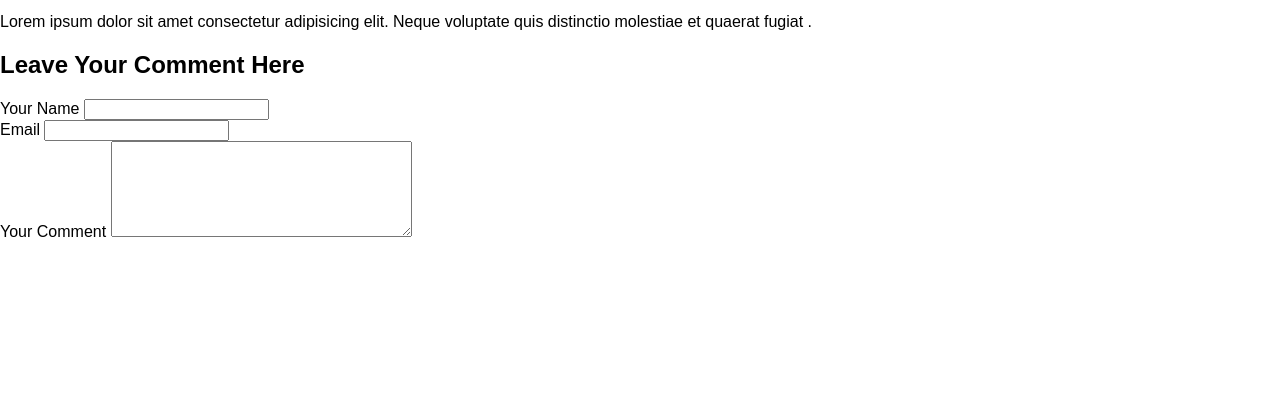
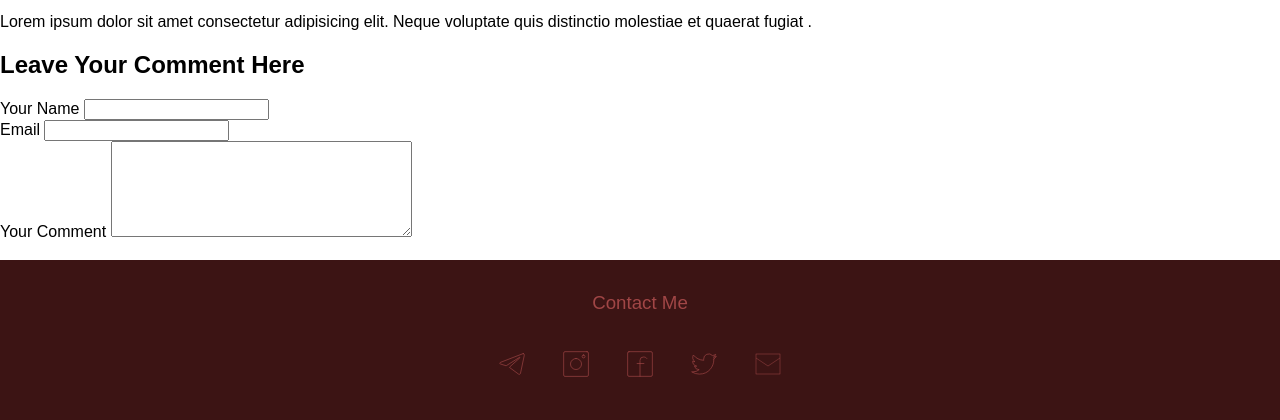
Before and after one commit to Samuel-Tefera/my-site, a Django app: template blog/templates/blog/post-detail.html in a window 1280 px wide. Shown: the part 1664-2084 px from the top of the page. Before the commit the page ends 1905 px from the top, so only its background shows below. Run offline with Django 5.2, Linux system fonts and the light colour scheme; the template is opened without the code that fills it, so the values that code supplies are empty.

Commit message:
add footer section

```diff
--- a/blog/templates/blog/post-detail.html
+++ b/blog/templates/blog/post-detail.html
@@ -97,5 +97,50 @@
             </form>
         </div>
     </section>
+    <footer class="footer">
+        <h3>Contact Me</h3>
+        <div class="social-links">
+            <a class="social-icon" href="#"><svg width="800px" height="800px" viewBox="0 0 48 48" id="Layer_2"
+                    data-name="Layer 2" xmlns="http://www.w3.org/2000/svg" fill="none" stroke="#000" stroke-linecap="round"
+                    stroke-linejoin="round">
+                    <path
+                        d="M40.83,8.48c1.14,0,2,1,1.54,2.86l-5.58,26.3c-.39,1.87-1.52,2.32-3.08,1.45L20.4,29.26a.4.4,0,0,1,0-.65L35.77,14.73c.7-.62-.15-.92-1.07-.36L15.41,26.54a.46.46,0,0,1-.4.05L6.82,24C5,23.47,5,22.22,7.23,21.33L40,8.69a2.16,2.16,0,0,1,.83-.21Z" />
+                </svg></a>
+            <a class="social-icon" href="#">
+                <svg width="800px" height="800px" viewBox="0 0 48 48" id="Layer_2" data-name="Layer 2"
+                    xmlns="http://www.w3.org/2000/svg" fill="none" strock="#000" stroke-linecap="round"
+                    stroke-linejoin="round">
+                    <path class="cls-2" d="M35.38,10.46a2.19,2.19,0,1,0,2.16,2.22v-.06A2.18,2.18,0,0,0,35.38,10.46Z" />
+                    <path class="cls-2"
+                        d="M40.55,5.5H7.45a2,2,0,0,0-1.95,2v33.1a2,2,0,0,0,2,2h33.1a2,2,0,0,0,2-2V7.45A2,2,0,0,0,40.55,5.5Z" />
+                    <path class="cls-2" d="M24,15.72A8.28,8.28,0,1,0,32.28,24h0A8.28,8.28,0,0,0,24,15.72Z" />
+                </svg>
+            </a>
+            <a class="social-icon" href="#">
+                <svg width="800px" height="800px" viewBox="0 0 48 48" xmlns="http://www.w3.org/2000/svg" fill="none"
+                    strock="#000" stroke-linecap="round" stroke-linejoin="round">
+                    <path class="a" d="M24,42.5V18.57a5.07,5.07,0,0,1,5.08-5.07h0c2.49,0,4.05.74,5.12,2.12" />
+                    <line class="a" x1="19.7" y1="23.29" x2="29.85" y2="23.29" />
+                    <path class="a"
+                        d="M7.48,5.5a2,2,0,0,0-2,2h0v33a2,2,0,0,0,2,2H40.52a2,2,0,0,0,2-2h0v-33a2,2,0,0,0-2-2H7.48Z" />
+                </svg>
+            </a>
+            <a class="social-icon" href="#">
+                <svg width="800px" height="800px" viewBox="0 0 48 48" id="Layer_2" data-name="Layer 2"
+                    xmlns="http://www.w3.org/2000/svg" fill="none" strock="#000" stroke-linecap="round"
+                    stroke-linejoin="round">
+                    <path class="cls-3"
+                        d="M38.74,16.55v1c0,10.07-7.64,21.61-21.62,21.61A21.14,21.14,0,0,1,5.5,35.71a12.22,12.22,0,0,0,1.81.11,15.25,15.25,0,0,0,9.44-3.24,7.56,7.56,0,0,1-7.1-5.29,6.9,6.9,0,0,0,1.44.15,7.53,7.53,0,0,0,2-.27A7.57,7.57,0,0,1,7,19.72v-.1a7.42,7.42,0,0,0,3.44.94A7.54,7.54,0,0,1,8.05,10.5a21.58,21.58,0,0,0,15.68,7.94,6.38,6.38,0,0,1-.21-1.74,7.55,7.55,0,0,1,13.17-5.31,15.59,15.59,0,0,0,4.83-1.85,7.65,7.65,0,0,1-3.39,4.27,15.87,15.87,0,0,0,4.37-1.26,15.56,15.56,0,0,1-3.76,4Z" />
+                </svg>
+            </a>
+            <a class="social-icon" href="#">
+                <svg width="800px" height="800px" viewBox="0 0 64 64" xmlns="http://www.w3.org/2000/svg" fill="none"
+                    stroke="#000000">
+                    <rect x="8" y="12" width="48" height="40" />
+                    <polyline points="56 20 32 36 8 20" />
+                </svg>
+            </a>
+        </div>
+    </footer>
 </body>
 </html>
```
